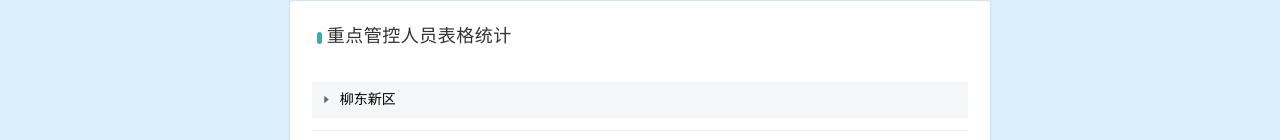
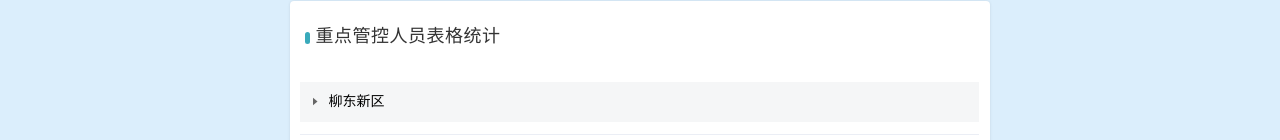
Before and after one commit to Xanadu-zxl/Liuzhou-outbreak-visualization, a Vue app: page /#/ in a window 1280 px wide. Shown: the part 812-952 px from the top of the page. Built offline with nearby package versions, Linux system fonts and the light colour scheme; what vue-touch would draw is missing.

Commit message:
ui+优化

```diff
--- a/src/pages/home/components/Table.vue
+++ b/src/pages/home/components/Table.vue
@@ -216,7 +216,7 @@
   background: #fff;
   border-radius: 0.2rem;
   margin-bottom: 1rem;
-  padding: 0rem 1.0625rem 1.875rem;
+  padding: 0rem 0.5rem 1rem;
   box-shadow: 0 0 0.15rem rgba(0, 0, 0, 0.1);
 
   .table-header {
@@ -268,7 +268,7 @@
   text-overflow: ellipsis;
   white-space: nowrap;
   line-height: 1rem;
-  margin: 0.4rem 0rem;
+  margin: 0.5rem 0rem;
 }
 
 .el-table__indent {
```
